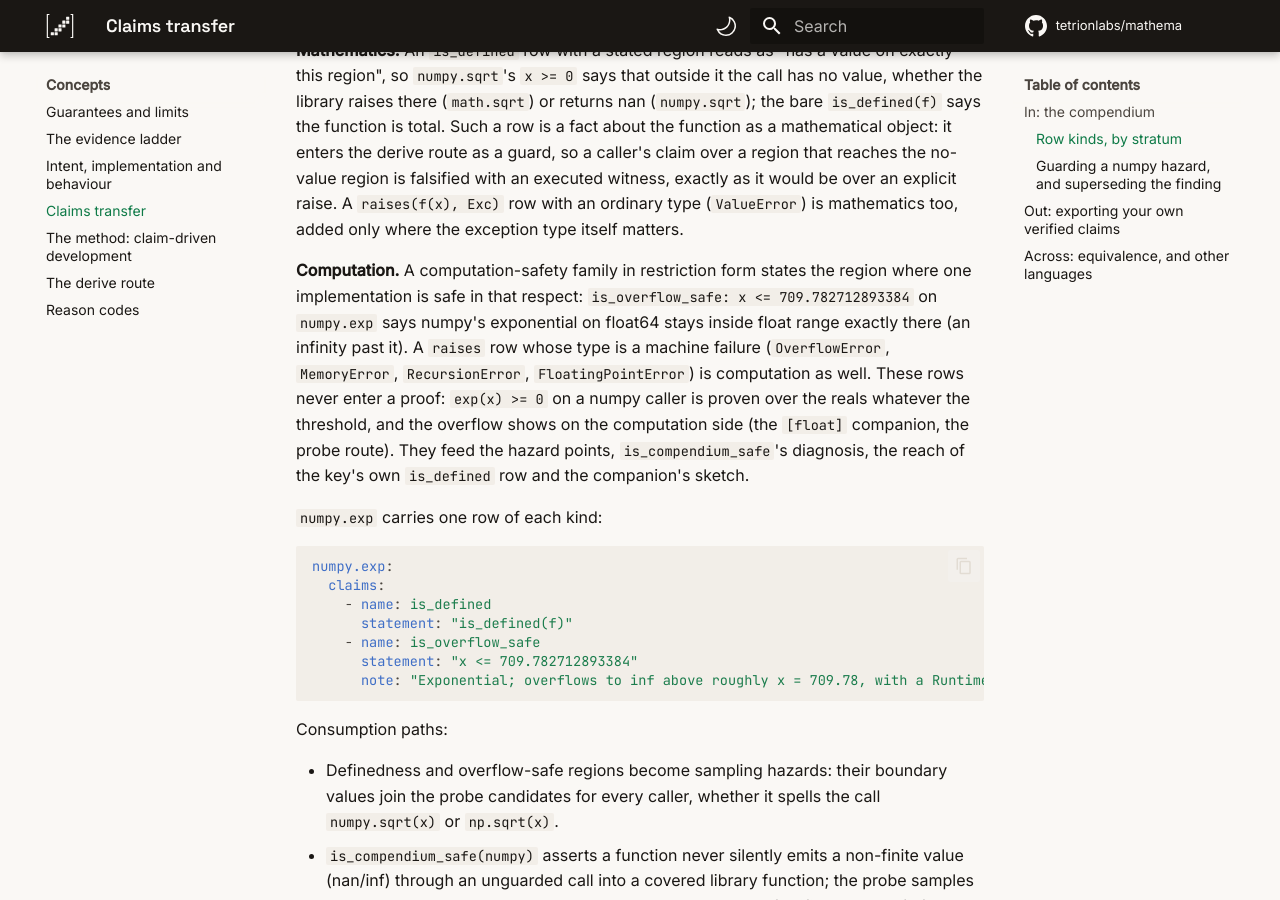
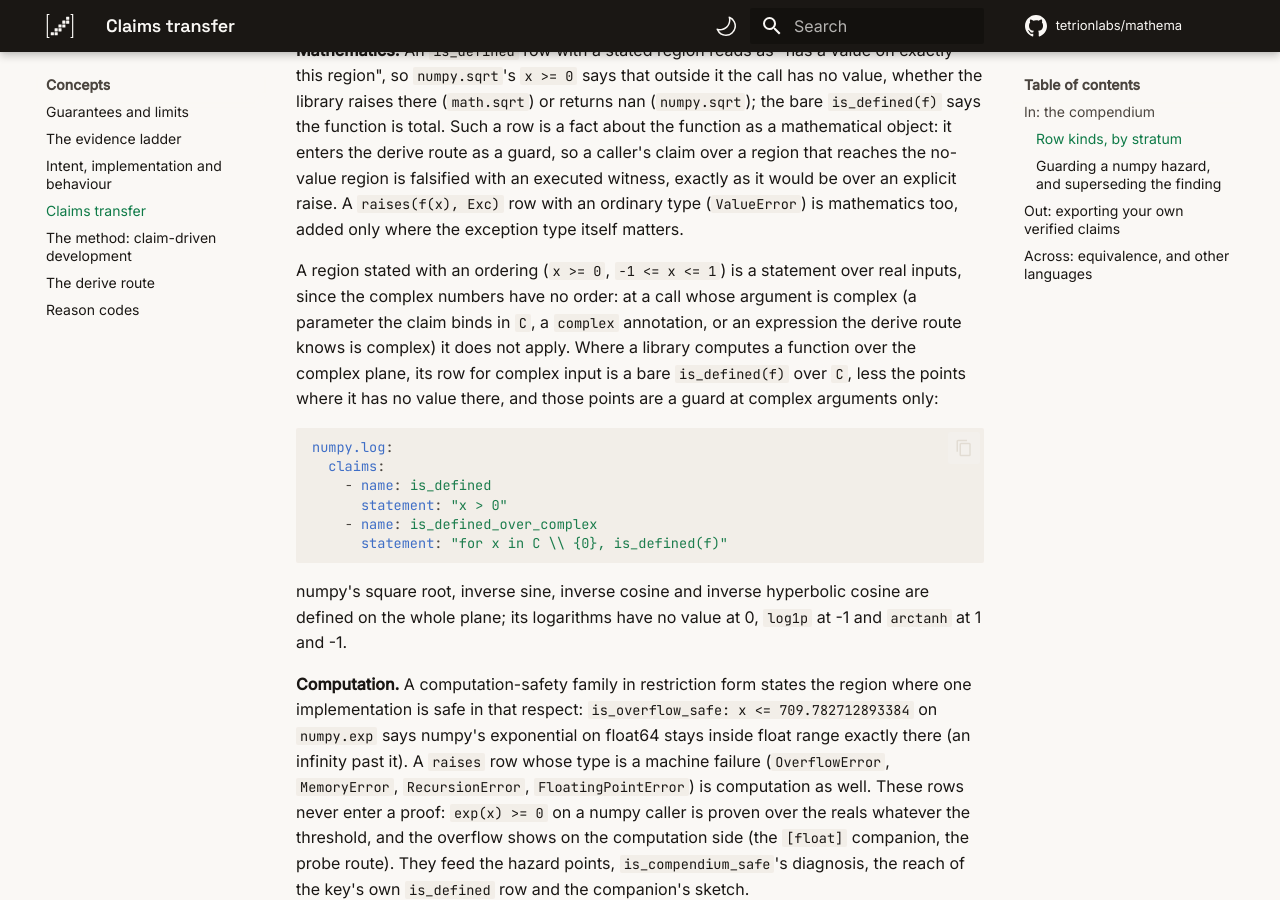
Before and after one commit to tetrionlabs/mathema, an MkDocs documentation site: the page built from docs/claims-transfer.md, in a window 1280 px wide and 900 px high, scrolled down 2082 px. Built offline with MkDocs 1.6.1 and Material for MkDocs 9.7.7, drawn with Linux system fonts in a browser that asks for light colours.

Commit message:
docs: equality and closeness over C, the complex128 carrier, real-only restriction rows

````diff
--- a/docs/claims-transfer.md
+++ b/docs/claims-transfer.md
@@ -111,6 +111,28 @@ falsified with an executed witness, exactly as it would be over an
 explicit raise. A `raises(f(x), Exc)` row with an ordinary type
 (`ValueError`) is mathematics too, added only where the exception type
 itself matters.
+
+A region stated with an ordering (`x >= 0`, `-1 <= x <= 1`) is a
+statement over real inputs, since the complex numbers have no order:
+at a call whose argument is complex (a parameter the claim binds in
+`C`, a `complex` annotation, or an expression the derive route knows is
+complex) it does not apply. Where a library computes a function over
+the complex plane, its row for complex input is a bare `is_defined(f)`
+over `C`, less the points where it has no value there, and those
+points are a guard at complex arguments only:
+
+```yaml
+numpy.log:
+  claims:
+    - name: is_defined
+      statement: "x > 0"
+    - name: is_defined_over_complex
+      statement: "for x in C \\ {0}, is_defined(f)"
+```
+
+numpy's square root, inverse sine, inverse cosine and inverse
+hyperbolic cosine are defined on the whole plane; its logarithms have
+no value at 0, `log1p` at -1 and `arctanh` at 1 and -1.
 
 **Computation.** A computation-safety family in restriction form
 states the region where one implementation is safe in that respect:
````
Also changed, not shown: docs/grammar.md (+8 -0 lines), docs/guarantees.md (+4 -2 lines).
